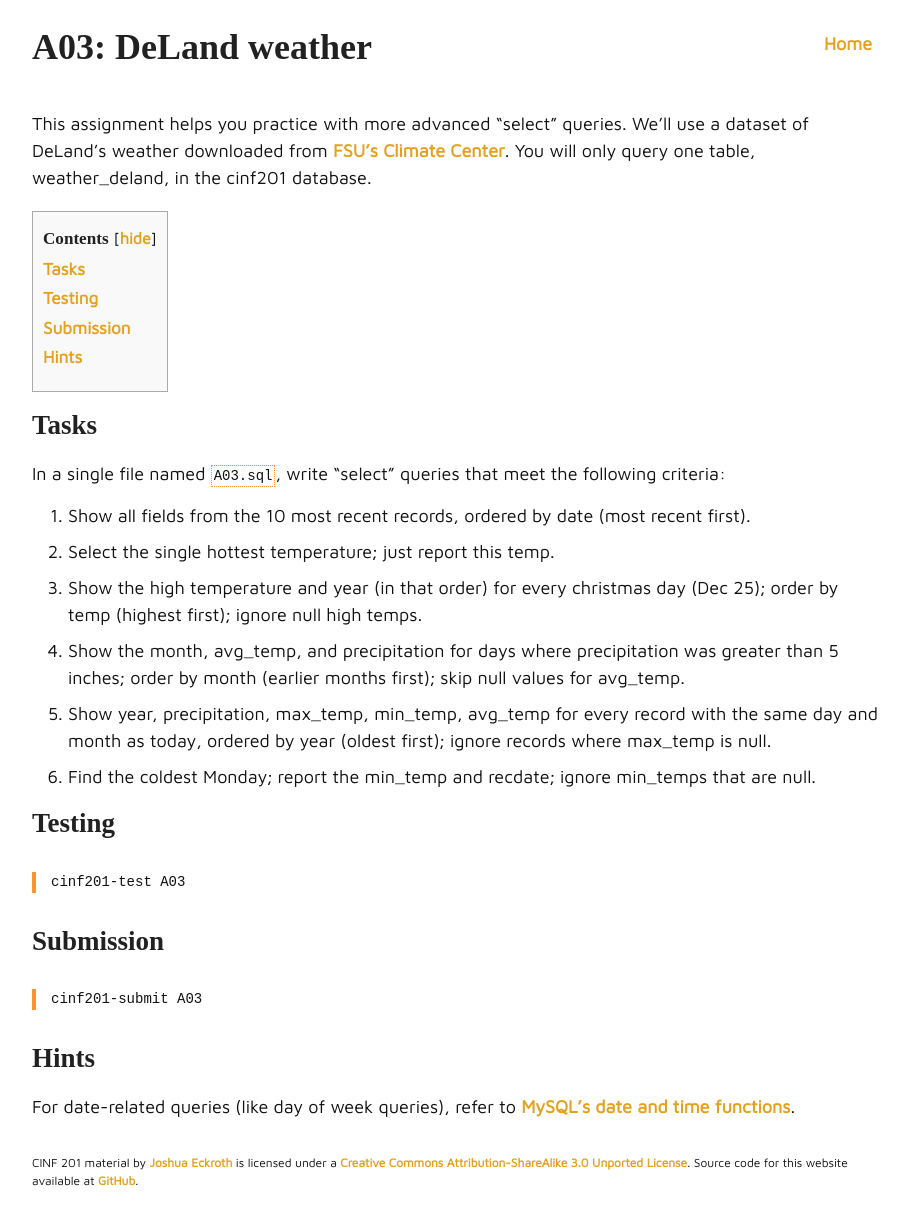
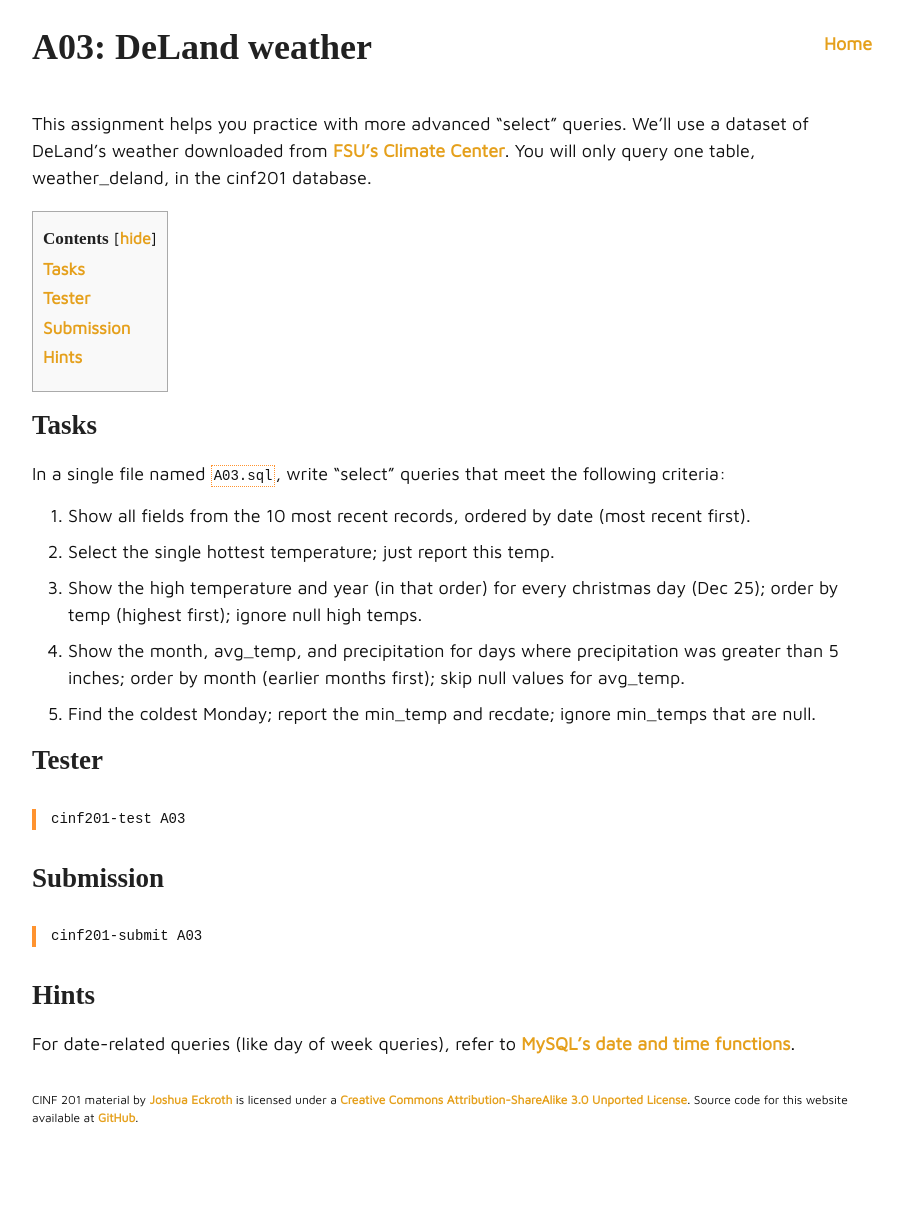
Before and after one commit to joshuaeckroth/cinf201-website, a Jekyll site: the page built from assignments/a03.markdown, in a window 1280 px wide. Shown: the whole page, without its empty margins (183-1091 px from the left). Built offline with Jekyll 4.4.1, drawn with Linux system fonts in a browser that asks for light colours; some web fonts are replaced; after the commit the page ends 1147 px from its top, so only the background shows below that.

Commit message:
Finished A03

```diff
--- a/assignments/a03.markdown
+++ b/assignments/a03.markdown
@@ -17,10 +17,9 @@ In a single file named `A03.sql`, write "select" queries that meet the following
 2. Select the single hottest temperature; just report this temp.
 3. Show the high temperature and year (in that order) for every christmas day (Dec 25); order by temp (highest first); ignore null high temps.
 4. Show the month, avg\_temp, and precipitation for days where precipitation was greater than 5 inches; order by month (earlier months first); skip null values for avg\_temp.
-5. Show year, precipitation, max\_temp, min\_temp, avg\_temp for every record with the same day and month as today, ordered by year (oldest first); ignore records where max\_temp is null.
-6. Find the coldest Monday; report the min\_temp and recdate; ignore min\_temps that are null.
+5. Find the coldest Monday; report the min\_temp and recdate; ignore min\_temps that are null.
 
-## Testing
+## Tester
 
 ~~~
 cinf201-test A03
```
